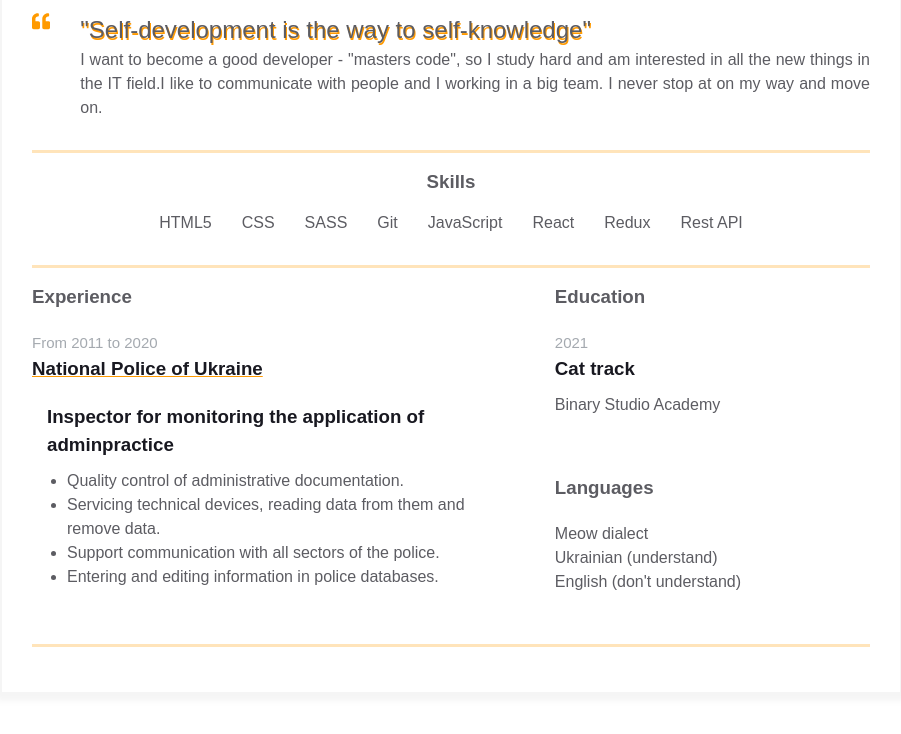
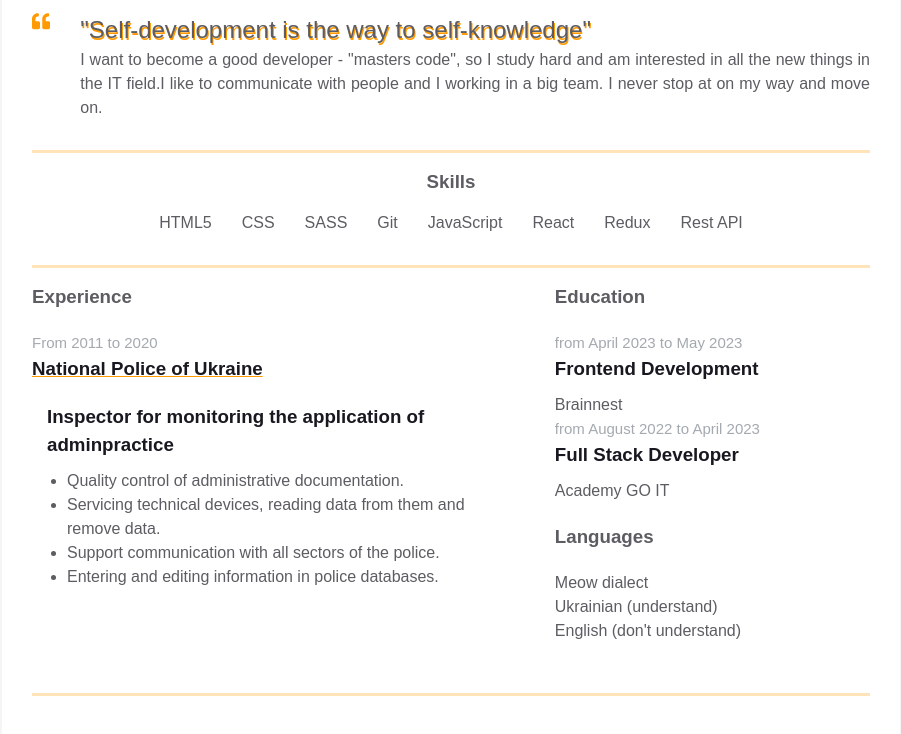
Before and after one commit to SofiiaShevtsova/homepage-2023, a plain HTML site: page index.html in a window 1280 px wide. Shown: the part 338-1072 px from the top of the page, without its empty margins (189-1090 px from the left). Drawn offline with Linux system fonts and the light colour scheme.

Commit message:
add education

```diff
--- a/index.html
+++ b/index.html
@@ -182,15 +182,29 @@
                   <div class="additional-info__education-university">
                     <span
                       class="additional-info__education-university-durability"
-                      >2021</span
+                      >from April 2023 to May 2023</span
                     >
                     <h3
                       class="additional-info__education-university-speciality"
                     >
-                      Cat track
+                      Frontend Development
                     </h3>
                     <p class="additional-info__education-university-name">
-                      Binary Studio Academy
+                      Brainnest
+                    </p>
+                  </div>
+                  <div class="additional-info__education-university">
+                    <span
+                      class="additional-info__education-university-durability"
+                      >from August 2022 to April 2023</span
+                    >
+                    <h3
+                      class="additional-info__education-university-speciality"
+                    >
+                      Full Stack Developer
+                    </h3>
+                    <p class="additional-info__education-university-name">
+                      Academy GO IT
                     </p>
                   </div>
                 </div>
```
